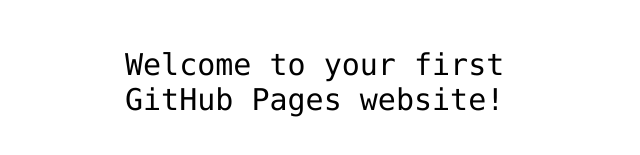
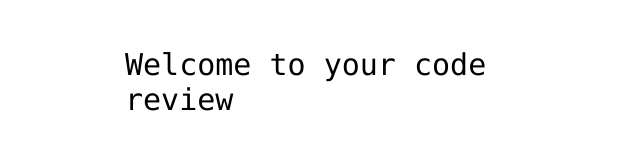
Before and after one commit to hy100778/hello-world, a plain HTML site: page index.html in a window 1280 px wide. Shown: the part 341-496 px from the top of the page, without its empty margins (315-955 px from the left). Drawn offline with Linux system fonts and the light colour scheme.

Commit message:
Update index.html

```diff
--- a/index.html
+++ b/index.html
@@ -12,7 +12,7 @@
 <img src="https://octodex.github.com/images/daftpunktocat-thomas.gif" id="octocat" alt="octocat-gif" />
 
 <!-- Change this code here by copy and pasting your template on line 15 -->
-<p>Welcome to your first GitHub Pages website!</p>
+<p>Welcome to your code review</p>
 
 </body>
 </html>
```
